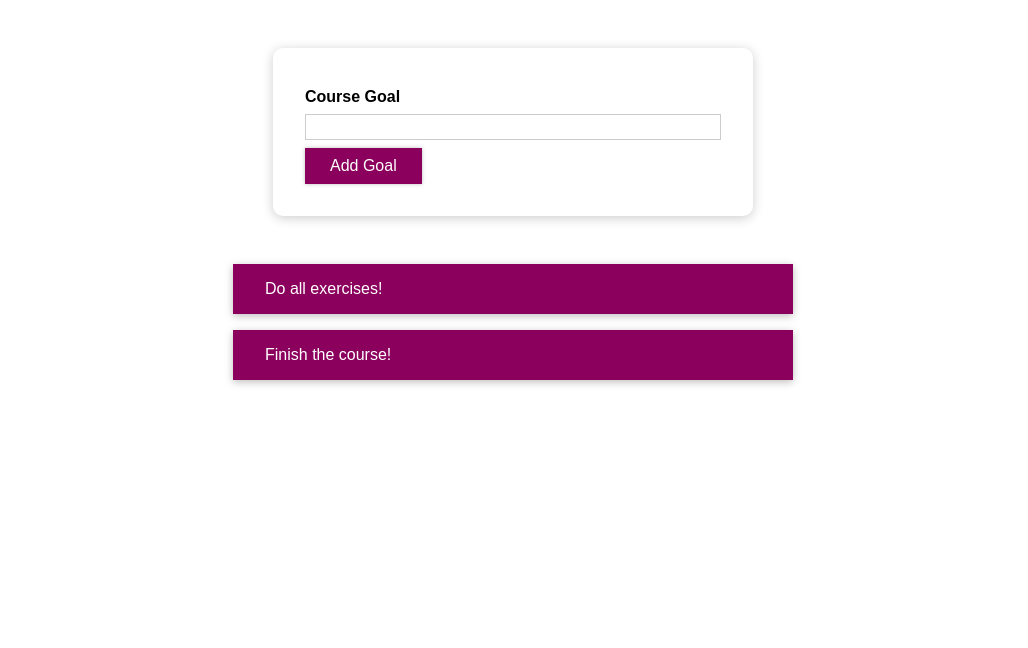
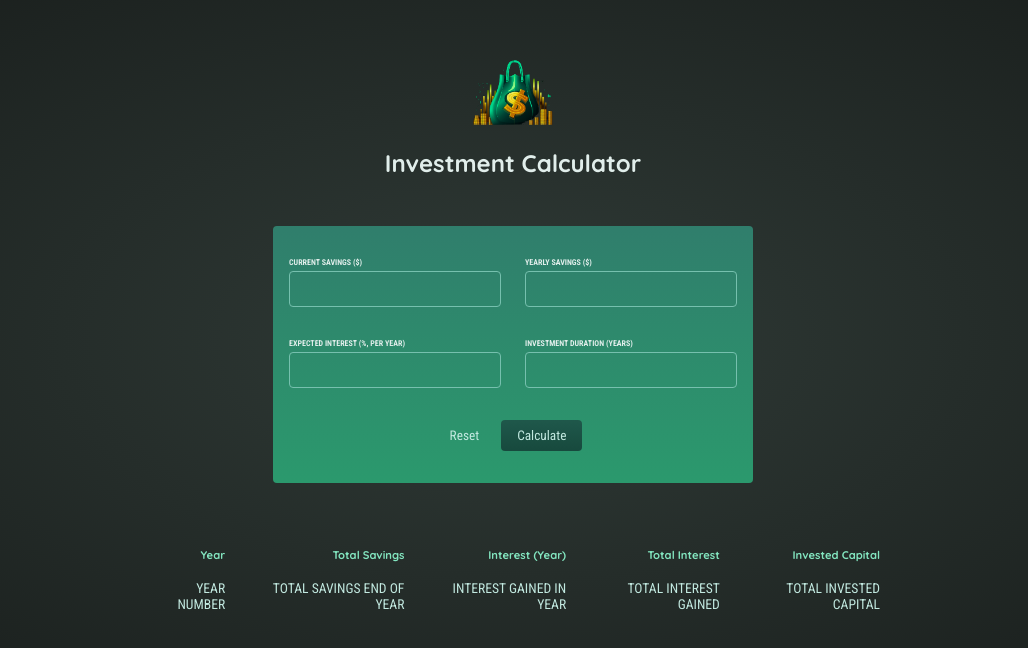
Before and after one commit to Midnajt/reactSkilling, a React (Create React App) app: page / in a window 1280 px wide. Shown: the top 648 px of the page, without its empty margins (127-1155 px from the left). Built offline with nearby package versions, Linux system fonts and the light colour scheme.

Commit message:
starting setup

```diff
--- a/src/App.css
+++ /dev/null
@@ -1,14 +0,0 @@
-#goals {
-  width: 35rem;
-  max-width: 90%;
-  margin: 3rem auto;
-}
-
-#goal-form {
-  width: 30rem;
-  max-width: 90%;
-  margin: 3rem auto;
-  padding: 2rem;
-  box-shadow: 0 2px 12px rgba(0, 0, 0, 0.2);
-  border-radius: 10px;
-}
--- a/src/App.js
+++ b/src/App.js
@@ -1,48 +1,98 @@
-import React, { useState } from "react";
+import logo from './assets/investment-calculator-logo.png';
 
-import CourseGoalList from "./components/CourseGoals/CourseGoalList/CourseGoalList";
-import CourseInput from "./components/CourseGoals/CourseInput/CourseInput";
-import "./App.css";
+function App() {
+  const calculateHandler = (userInput) => {
+    // Should be triggered when form is submitted
+    // You might not directly want to bind it to the submit event on the form though...
 
-const App = () => {
-  const [courseGoals, setCourseGoals] = useState([
-    { text: "Do all exercises!", id: "g1" },
-    { text: "Finish the course!", id: "g2" },
-  ]);
+    const yearlyData = []; // per-year results
 
-  const addGoalHandler = (enteredText) => {
-    setCourseGoals((prevGoals) => {
-      const updatedGoals = [...prevGoals];
-      updatedGoals.unshift({ text: enteredText, id: Math.random().toString() });
-      return updatedGoals;
-    });
+    let currentSavings = +userInput['current-savings']; // feel free to change the shape of this input object!
+    const yearlyContribution = +userInput['yearly-contribution']; // as mentioned: feel free to change the shape...
+    const expectedReturn = +userInput['expected-return'] / 100;
+    const duration = +userInput['duration'];
+
+    // The below code calculates yearly results (total savings, interest etc)
+    for (let i = 0; i < duration; i++) {
+      const yearlyInterest = currentSavings * expectedReturn;
+      currentSavings += yearlyInterest + yearlyContribution;
+      yearlyData.push({
+        // feel free to change the shape of the data pushed to the array!
+        year: i + 1,
+        yearlyInterest: yearlyInterest,
+        savingsEndOfYear: currentSavings,
+        yearlyContribution: yearlyContribution,
+      });
+    }
+
+    // do something with yearlyData ...
   };
 
-  const deleteItemHandler = (goalId) => {
-    setCourseGoals((prevGoals) => {
-      const updatedGoals = prevGoals.filter((goal) => goal.id !== goalId);
-      return updatedGoals;
-    });
-  };
+  return (
+    <div>
+      <header className="header">
+        <img src={logo} alt="logo" />
+        <h1>Investment Calculator</h1>
+      </header>
 
-  let content = (
-    <p style={{ textAlign: "center" }}>No goals found. Maybe add one?</p>
+      <form className="form">
+        <div className="input-group">
+          <p>
+            <label htmlFor="current-savings">Current Savings ($)</label>
+            <input type="number" id="current-savings" />
+          </p>
+          <p>
+            <label htmlFor="yearly-contribution">Yearly Savings ($)</label>
+            <input type="number" id="yearly-contribution" />
+          </p>
+        </div>
+        <div className="input-group">
+          <p>
+            <label htmlFor="expected-return">
+              Expected Interest (%, per year)
+            </label>
+            <input type="number" id="expected-return" />
+          </p>
+          <p>
+            <label htmlFor="duration">Investment Duration (years)</label>
+            <input type="number" id="duration" />
+          </p>
+        </div>
+        <p className="actions">
+          <button type="reset" className="buttonAlt">
+            Reset
+          </button>
+          <button type="submit" className="button">
+            Calculate
+          </button>
+        </p>
+      </form>
+
+      {/* Todo: Show below table conditionally (only once result data is available) */}
+      {/* Show fallback text if no data is available */}
+
+      <table className="result">
+        <thead>
+          <tr>
+            <th>Year</th>
+            <th>Total Savings</th>
+            <th>Interest (Year)</th>
+            <th>Total Interest</th>
+            <th>Invested Capital</th>
+          </tr>
+        </thead>
+        <tbody>
+          <tr>
+            <td>YEAR NUMBER</td>
+            <td>TOTAL SAVINGS END OF YEAR</td>
+            <td>INTEREST GAINED IN YEAR</td>
+            <td>TOTAL INTEREST GAINED</td>
+            <td>TOTAL INVESTED CAPITAL</td>
+          </tr>
+        </tbody>
+      </table>
+    </div>
   );
-
-  if (courseGoals.length > 0) {
-    content = (
-      <CourseGoalList items={courseGoals} onDeleteItem={deleteItemHandler} />
-    );
-  }
-
-  return (
-    <>
-      <section id="goal-form">
-        <CourseInput onAddGoal={addGoalHandler} />
-      </section>
-      <section id="goals">{content}</section>
-    </>
-  );
-};
+}
 
 export default App;
--- a/src/components/CourseGoals/CourseGoalItem/CourseGoalItem.css
+++ /dev/null
@@ -1,8 +0,0 @@
-.goal-item {
-  margin: 1rem 0;
-  background: #8b005d;
-  box-shadow: 0 2px 8px rgba(0, 0, 0, 0.26);
-  color: white;
-  padding: 1rem 2rem;
-  cursor: pointer;
-}
--- a/src/components/CourseGoals/CourseGoalItem/CourseGoalItem.js
+++ /dev/null
@@ -1,17 +0,0 @@
-import React from 'react';
-
-import './CourseGoalItem.css';
-
-const CourseGoalItem = (props) => {
-  const deleteHandler = () => {
-    props.onDelete(props.id);
-  };
-
-  return (
-    <li className="goal-item" onClick={deleteHandler}>
-      {props.children}
-    </li>
-  );
-};
-
-export default CourseGoalItem;
--- a/src/components/CourseGoals/CourseGoalList/CourseGoalList.css
+++ /dev/null
@@ -1,5 +0,0 @@
-.goal-list {
-  list-style: none;
-  margin: 0;
-  padding: 0;
-}
--- a/src/components/CourseGoals/CourseGoalList/CourseGoalList.js
+++ /dev/null
@@ -1,22 +0,0 @@
-import React from 'react';
-
-import CourseGoalItem from '../CourseGoalItem/CourseGoalItem';
-import './CourseGoalList.css';
-
-const CourseGoalList = props => {
-  return (
-    <ul className="goal-list">
-      {props.items.map(goal => (
-        <CourseGoalItem
-          key={goal.id}
-          id={goal.id}
-          onDelete={props.onDeleteItem}
-        >
-          {goal.text}
-        </CourseGoalItem>
-      ))}
-    </ul>
-  );
-};
-
-export default CourseGoalList;
--- a/src/components/CourseGoals/CourseInput/CourseInput.js
+++ /dev/null
@@ -1,39 +0,0 @@
-import React, { useState } from 'react';
-
-import Button from '../../UI/Button/Button';
-import styles from './CourseInput.module.css';
-
-const CourseInput = (props) => {
-  const [enteredValue, setEnteredValue] = useState('');
-  const [isValid, setIsValid] = useState(true);
-
-  const goalInputChangeHandler = (event) => {
-    if (event.target.value.trim().length > 0) {
-      setIsValid(true);
-    }
-    setEnteredValue(event.target.value);
-  };
-
-  const formSubmitHandler = (event) => {
-    event.preventDefault();
-    if (enteredValue.trim().length === 0) {
-      setIsValid(false);
-      return;
-    }
-    props.onAddGoal(enteredValue);
-  };
-
-  return (
-    <form onSubmit={formSubmitHandler}>
-      <div
-        className={`${styles['form-control']} ${!isValid && styles.invalid}`}
-      >
-        <label>Course Goal</label>
-        <input type="text" onChange={goalInputChangeHandler} />
-      </div>
-      <Button type="submit">Add Goal</Button>
-    </form>
-  );
-};
-
-export default CourseInput;
--- a/src/components/CourseGoals/CourseInput/CourseInput.module.css
+++ /dev/null
@@ -1,33 +0,0 @@
-.form-control {
-  margin: 0.5rem 0;
-}
-
-.form-control label {
-  font-weight: bold;
-  display: block;
-  margin-bottom: 0.5rem;
-}
-
-.form-control input {
-  display: block;
-  width: 100%;
-  border: 1px solid #ccc;
-  font: inherit;
-  line-height: 1.5rem;
-  padding: 0 0.25rem;
-}
-
-.form-control input:focus {
-  outline: none;
-  background: #fad0ec;
-  border-color: #8b005d;
-}
-
-.form-control.invalid input {
-  border-color: red;
-  background: #ffd7d7;
-}
-
-.form-control.invalid label {
-  color: red;
-}
--- a/src/components/UI/Button/Button.js
+++ /dev/null
@@ -1,13 +0,0 @@
-import React from 'react';
-
-import styles from './Button.module.css';
-
-const Button = props => {
-  return (
-    <button type={props.type} className={styles.button} onClick={props.onClick}>
-      {props.children}
-    </button>
-  );
-};
-
-export default Button;
--- a/src/components/UI/Button/Button.module.css
+++ /dev/null
@@ -1,27 +0,0 @@
-.button {
-  width: 100%;
-  font: inherit;
-  padding: 0.5rem 1.5rem;
-  border: 1px solid #8b005d;
-  color: white;
-  background: #8b005d;
-  box-shadow: 0 0 4px rgba(0, 0, 0, 0.26);
-  cursor: pointer;
-}
-
-.button:focus {
-  outline: none;
-}
-
-.button:hover,
-.button:active {
-  background: #ac0e77;
-  border-color: #ac0e77;
-  box-shadow: 0 0 8px rgba(0, 0, 0, 0.26);
-}
-
-@media (min-width: 768px) {
-  .button {
-    width: auto;
-  }
-}
--- a/src/index.css
+++ b/src/index.css
@@ -1,11 +1,118 @@
+@import url('https://fonts.googleapis.com/css2?family=Quicksand:wght@400;700&family=Roboto+Condensed:wght@400;700&display=swap');
+
 * {
   box-sizing: border-box;
 }
 
-html {
-  font-family: sans-serif;
+body {
+  margin: 0;
+  font-family: 'Quicksand', sans-serif;
+  -webkit-font-smoothing: antialiased;
+  -moz-osx-font-smoothing: grayscale;
+  /* background-color: #242a28; */
+  background: radial-gradient(#303b37, #1a1f1d);
+  color: #e1eeeb;
 }
 
-body {
-  margin: 0;
+.header {
+  text-align: center;
+  margin: 3rem auto;
 }
+
+
+.header img {
+  width: 5rem;
+  height: 5rem;
+  object-fit: contain;
+  background-color: transparent;
+}
+
+.header h1 {
+  font-size: 1.5rem;
+}
+
+.form {
+  padding: 1rem;
+  max-width: 30rem;
+  margin: 2rem auto;
+  border-radius: 4px;
+  background: linear-gradient(180deg, #307e6c, #2b996d);
+}
+
+.input-group {
+  display: flex;
+  justify-content: space-evenly;
+  gap: 1.5rem;
+}
+
+.form label {
+  display: block;
+  margin-bottom: 0.25rem;
+  font-family: 'Roboto Condensed', sans-serif;
+  font-size: 0.5rem;
+  font-weight: bold;
+  text-transform: uppercase;
+}
+
+.form input {
+  width: 100%;
+  padding: 0.5rem;
+  border: 1px solid #76c0ae;
+  border-radius: 0.25rem;
+  background-color: transparent;
+  color: #c2e9e0;
+  font-size: 1rem;
+}
+
+.actions {
+  display: flex;
+  justify-content: center;
+  gap: 1rem;
+}
+
+.button {
+  padding: 0.5rem 1rem;
+  border: none;
+  border-radius: 0.25rem;
+  background: linear-gradient(180deg, #1f584b, #17493d);
+  color: #c2e9e0;
+  font-family: 'Roboto Condensed', sans-serif;
+  cursor: pointer;
+}
+
+.buttonAlt {
+  font-family: 'Roboto Condensed', sans-serif;
+  border: none;
+  background: transparent;
+  color: #c2e9e0;
+  cursor: pointer;
+}
+
+button:hover {
+  background: linear-gradient(180deg, #1b5346, #113c32);
+}
+
+.buttonAlt:hover {
+  background: transparent;
+  color: #91e1d0;
+}
+
+.result {
+  max-width: 50rem;
+  margin: 2rem auto;
+  padding: 1rem;
+  table-layout: fixed;
+  border-spacing: 1rem;
+  text-align: right;
+}
+
+.result thead {
+  font-size: 0.7rem;
+  color: #83e6c0;
+}
+
+.result tbody {
+  font-family: 'Roboto Condensed', sans-serif;
+  font-size: 0.85rem;
+  color: #c2e9e0;
+}
--- a/src/index.js
+++ b/src/index.js
@@ -5,4 +5,8 @@
 import App from './App';
 
 const root = ReactDOM.createRoot(document.getElementById('root'));
-root.render(<App />);
+root.render(
+  <React.StrictMode>
+    <App />
+  </React.StrictMode>
+);
```
Also changed, not shown: src/assets/investment-calculator-logo.png (added), 1 other file (tests, documents, lock files or other folders).
